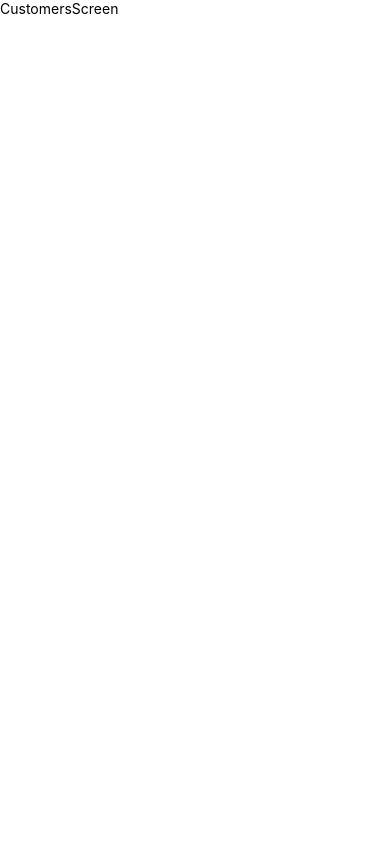
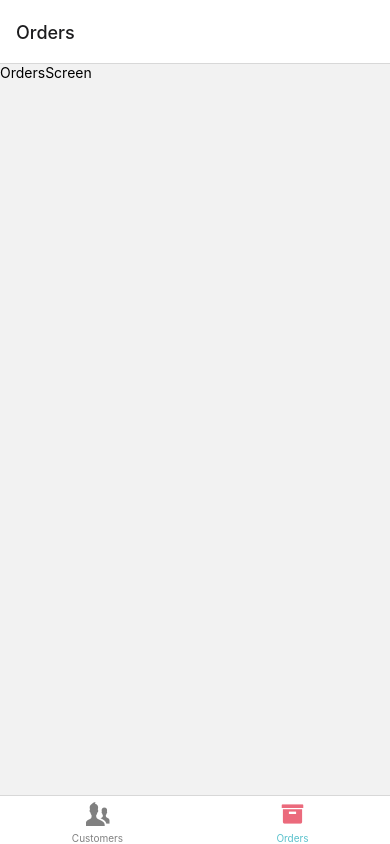
Before and after one commit to iNspireXD/Delivery-Tracker, a React Native app: screen /Orders in a window 390 px wide. Built offline with nearby package versions, Linux system fonts and the light colour scheme.

Commit message:
added nested navigation with nativestack as well as tabnavigation

```diff
--- a/App.tsx
+++ b/App.tsx
@@ -1,11 +1,10 @@
-import { SafeAreaView, Text, View } from "react-native";
-import CustomersScreen from "./screens/CustomersScreen";
-import SafeAreaViewAndroid from "./components/SafeAreaViewAndroid";
+import { NavigationContainer } from "@react-navigation/native";
+import RootNavigator from "./navigator/RootNavigator";
 
 export default function App() {
   return (
-    <SafeAreaView style={SafeAreaViewAndroid.AndroidSafeArea}>
-      <CustomersScreen />
-    </SafeAreaView>
+    <NavigationContainer>
+      <RootNavigator />
+    </NavigationContainer>
   );
 }
--- /dev/null
+++ b/navigator/RootNavigator.tsx
@@ -0,0 +1,23 @@
+import React from "react";
+import { createNativeStackNavigator } from "@react-navigation/native-stack";
+import TabNavigator from "./TabNavigator";
+
+export type RootStackParamList = {
+  Main: undefined;
+  MyModel: { userId: string; name: string };
+  Order: { order: any };
+};
+
+const RootStack = createNativeStackNavigator();
+
+const RootNavigator = () => {
+  return (
+    <RootStack.Navigator>
+      <RootStack.Group>
+        <RootStack.Screen name="Main" component={TabNavigator} />
+      </RootStack.Group>
+    </RootStack.Navigator>
+  );
+};
+
+export default RootNavigator;
--- /dev/null
+++ b/navigator/TabNavigator.tsx
@@ -0,0 +1,59 @@
+import { View, Text } from "react-native";
+import React, { useLayoutEffect } from "react";
+import { createBottomTabNavigator } from "@react-navigation/bottom-tabs";
+import CustomersScreen from "../screens/CustomersScreen";
+import OrdersScreen from "../screens/OrdersScreen";
+import { useNavigation } from "@react-navigation/native";
+import { Icon } from "@rneui/base";
+
+export type TabStackParamList = {
+  Customers: undefined;
+  Orders: undefined;
+};
+
+const Tab = createBottomTabNavigator<TabStackParamList>();
+
+type Props = {};
+
+const TabNavigator = (props: Props) => {
+  const navigaton = useNavigation();
+
+  useLayoutEffect(() => {
+    navigaton.setOptions({
+      headerShown: false,
+    });
+  }, []);
+
+  return (
+    <Tab.Navigator
+      screenOptions={({ route }) => ({
+        tabBarActiveTintColor: "#59C1CC",
+        tabBarInactiveTintColor: "gray",
+        tabBarIcon: ({ focused, color, size }) => {
+          if (route.name === "Customers") {
+            return (
+              <Icon
+                name="users"
+                type="entypo"
+                color={focused ? "#59C1cc" : "gray"}
+              />
+            );
+          } else if (route.name === "Orders") {
+            return (
+              <Icon
+                name="box"
+                type="entypo"
+                color={focused ? "#EB6A7C" : "gray"}
+              />
+            );
+          }
+        },
+      })}
+    >
+      <Tab.Screen name="Customers" component={CustomersScreen} />
+      <Tab.Screen name="Orders" component={OrdersScreen} />
+    </Tab.Navigator>
+  );
+};
+
+export default TabNavigator;
--- a/screens/CustomersScreen.tsx
+++ b/screens/CustomersScreen.tsx
@@ -1,13 +1,14 @@
-import { View, Text } from "react-native";
+import { View, Text, SafeAreaView } from "react-native";
 import React from "react";
+import SafeAreaViewAndroid from "../components/SafeAreaViewAndroid";
 
 type Props = {};
 
 const CustomersScreen = (props: Props) => {
   return (
-    <View>
+    <SafeAreaView style={SafeAreaViewAndroid.AndroidSafeArea}>
       <Text>CustomersScreen</Text>
-    </View>
+    </SafeAreaView>
   );
 };
 
--- /dev/null
+++ b/screens/OrdersScreen.tsx
@@ -0,0 +1,14 @@
+import { View, Text } from "react-native";
+import React from "react";
+
+type Props = {};
+
+const OrdersScreen = (props: Props) => {
+  return (
+    <View>
+      <Text>OrdersScreen</Text>
+    </View>
+  );
+};
+
+export default OrdersScreen;
```
Also changed, not shown: package.json (+8 -1 lines), 1 other file (tests, documents, lock files or other folders).
